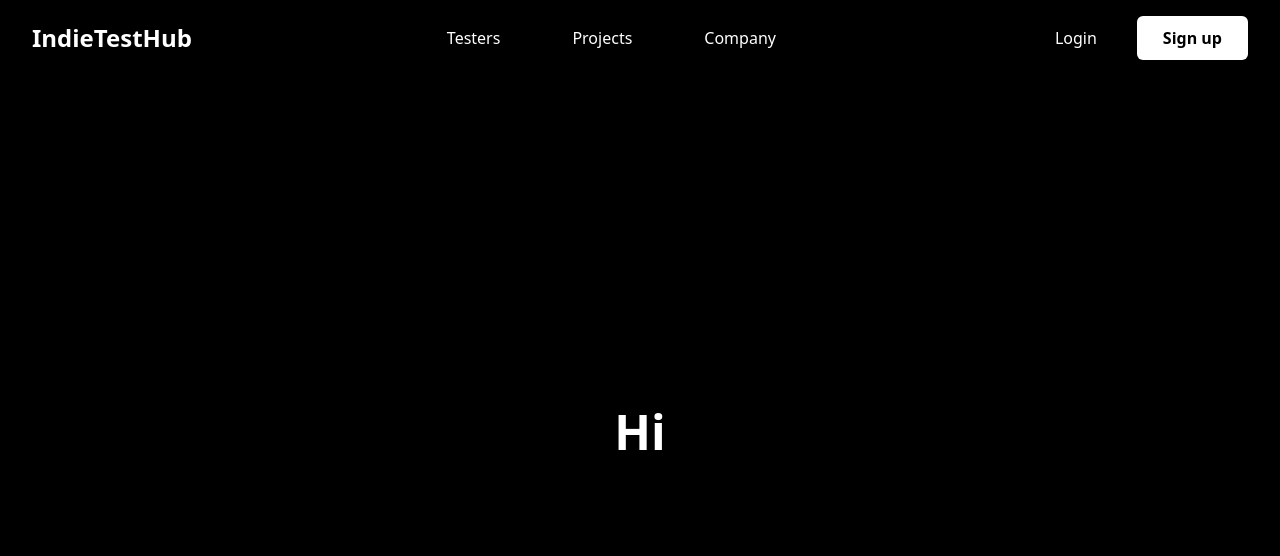
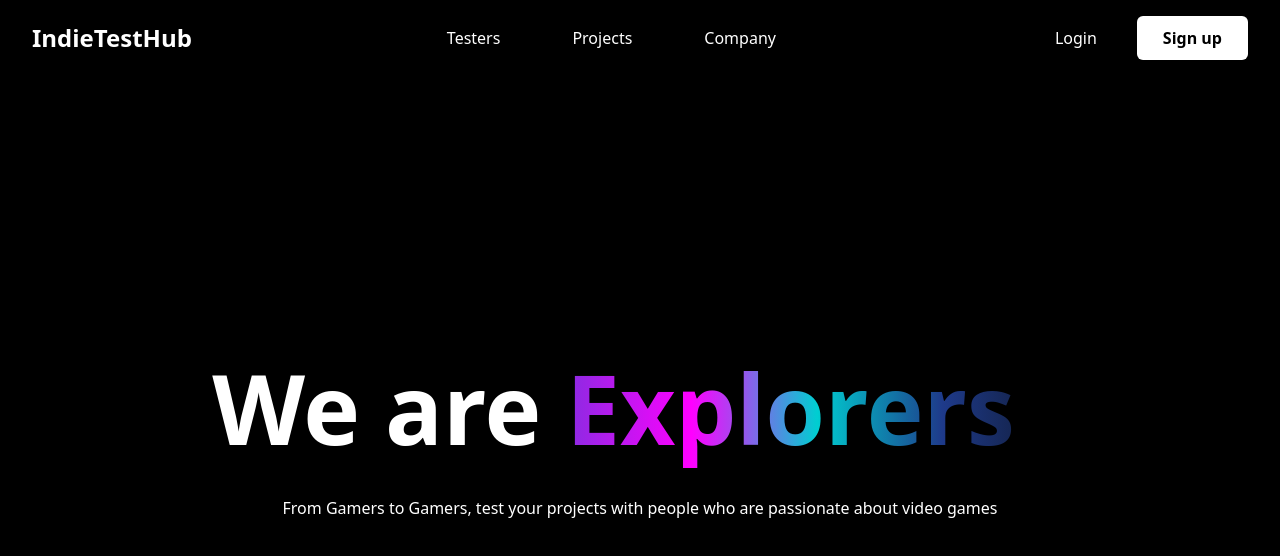
Before and after one commit to dougmendes/indietesthub, a Next.js app: page / in a window 1280 px wide. Shown: the top 556 px of the page. Built offline with nearby package versions, Linux system fonts and the light colour scheme.

Commit message:
add some text on the home page

```diff
--- a/src/app/page.tsx
+++ b/src/app/page.tsx
@@ -1,6 +1,41 @@
+"use client";
+
 import Link from "next/link";
+import { useEffect, useState } from "react";
 
 export default function Home() {
+  const words = ["Gamers", "Testers", "Explorers", "Bug Hunters"," Innovators", "Builders"];
+  const [currentWordIndex, setCurrentWordIndex] = useState(0);
+  const [displayedText, setDisplayedText] = useState("");
+  const [isDeleting, setIsDeleting] = useState(false);
+
+  useEffect(() => {
+    const word = words[currentWordIndex];
+    let typingSpeed = isDeleting ? 50 : 100;
+
+    const timer = setTimeout(() => {
+      setDisplayedText((prev) => {
+        if (isDeleting) {
+          return prev.slice(0, prev.length - 1);
+        } else {
+          return word.slice(0, prev.length + 1);
+        }
+      });
+
+      // Se a palavra estiver totalmente escrita, começa a deletar
+      if (!isDeleting && displayedText === word) {
+        setTimeout(() => setIsDeleting(true), 1000); // Espera antes de apagar
+      }
+
+      // Se a palavra estiver apagada completamente, passa para a próxima
+      if (isDeleting && displayedText === "") {
+        setIsDeleting(false);
+        setCurrentWordIndex((prevIndex) => (prevIndex + 1) % words.length);
+      }
+    }, typingSpeed);
+
+    return () => clearTimeout(timer);
+  }, [displayedText, isDeleting, currentWordIndex]);
   return (
     <div className="min-h-screen bg-black text-white font-sans">
       {/* Header */}
@@ -34,7 +69,16 @@ export default function Home() {
 
       {/* Main Content Placeholder */}
       <main className="flex flex-col items-center justify-center min-h-[calc(100vh-72px)] text-center">
-        <h1 className="text-5xl font-bold mb-4">Hi</h1>
+        <h1 className="text-8xl font-bold mb-10">
+          We are {" "}
+          <span className="gradient-text">
+            {displayedText}
+            <span className="animate-blink gradient-text">|</span> {/* Cursor piscando */}
+          </span>
+        </h1>
+        <div className="text-white">
+          From Gamers to Gamers, test your projects with people who are passionate about video games
+        </div>
       </main>
     </div>
   );
--- a/src/app/styles/globals.css
+++ b/src/app/styles/globals.css
@@ -33,6 +33,9 @@ body {
   .gradient-text-hover {
     @apply transition-all duration-300 hover:text-transparent hover:bg-gradient-cyberpunk hover:bg-clip-text;
   }
+  .gradient-text {
+    @apply transition-all duration-300 text-transparent bg-gradient-cyberpunk bg-clip-text;
+  }
 }
 .react-tel-input .country-list .country {
   color: black !important;
@@ -41,3 +44,13 @@ body {
 .react-tel-input .country-list .country:hover {
   background-color: #f3f4f6;
 }
+
+@keyframes blink {
+  50% {
+    opacity: 0;
+  }
+}
+
+.animate-blink {
+  animation: blink 1s step-start infinite;
+}
```
